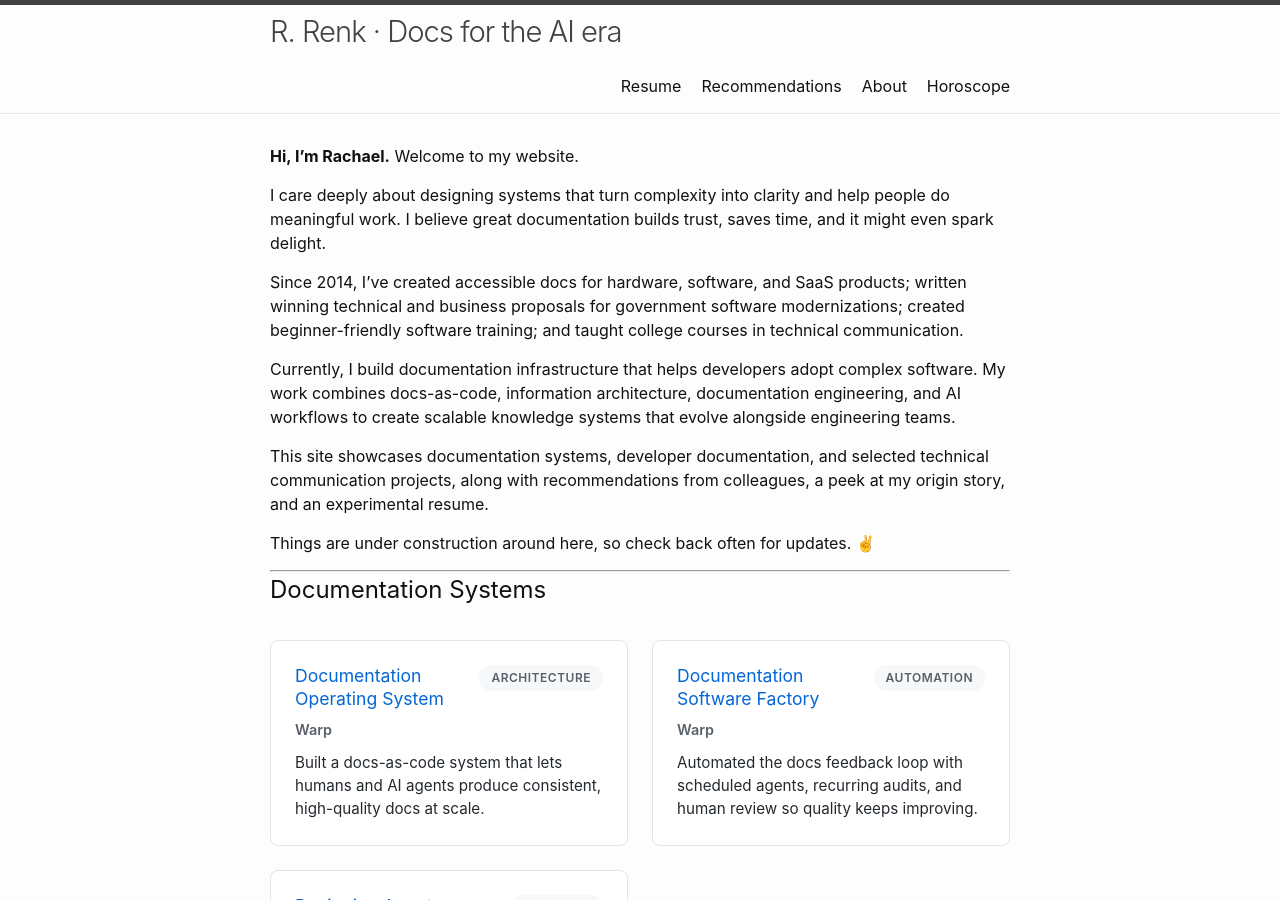
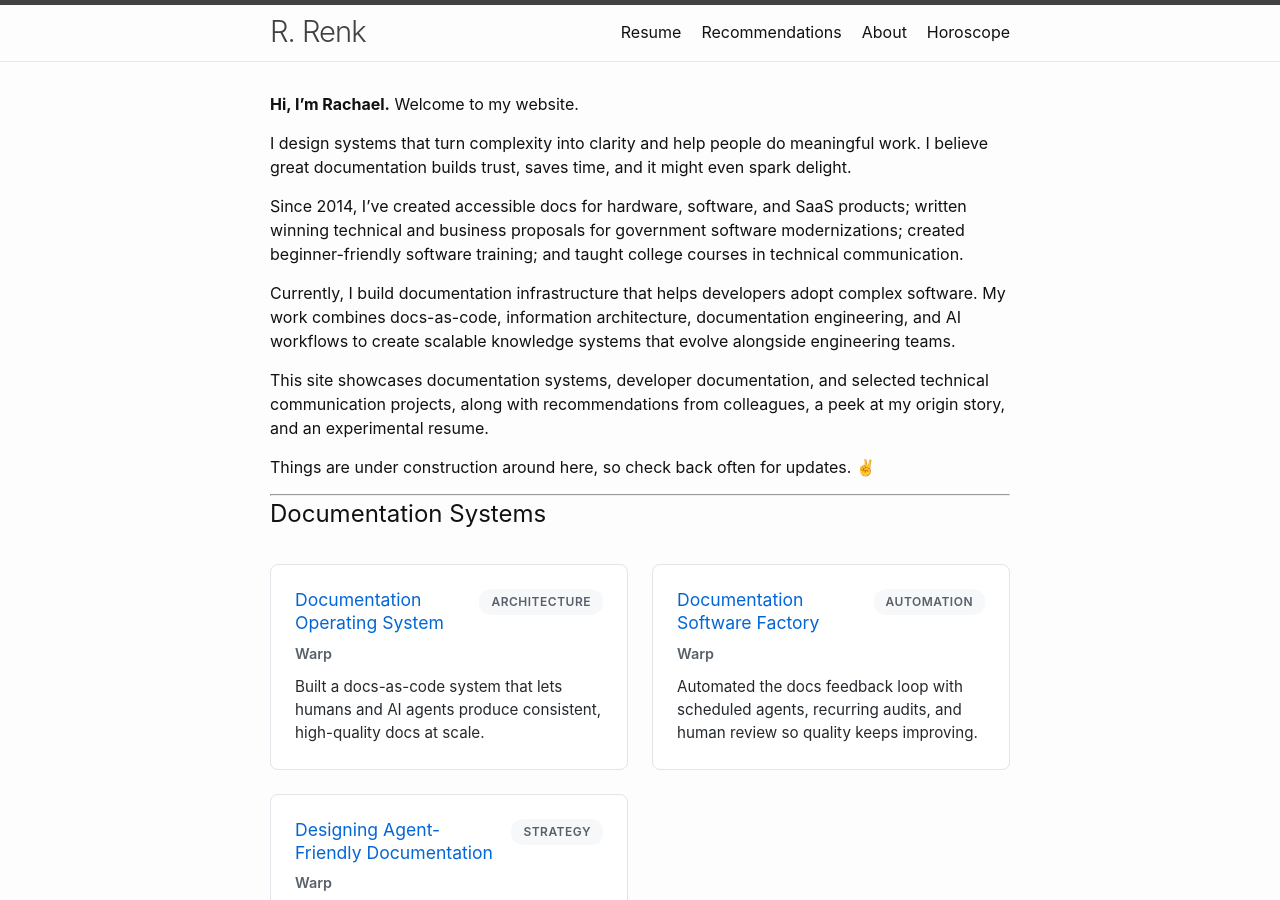
Before and after one commit to rachaelrenk/rachaelrenk.github.io, a Jekyll site: the page built from docs/index.markdown, in a window 1280 px wide and 900 px high. Built offline with Jekyll 4.4.1, drawn with Linux system fonts in a browser that asks for light colours; some of the changed text lies outside the part shown.

Commit message:
Reword homepage intro and revert site title to R. Renk
- index.markdown: intro now reads 'I design systems that turn complexity into clarity...'

- _config.yml: revert site title to 'R. Renk'.

Co-Authored-By: Oz <oz-agent@warp.dev>

```diff
--- a/docs/_config.yml
+++ b/docs/_config.yml
@@ -18,7 +18,7 @@
 # You can create any custom variable you would like, and they will be accessible
 # in the templates via {{ site.myvariable }}.
 
-title: "R. Renk · Docs for the AI era"
+title: R. Renk
 email: rachaelrenk1@gmail.com
 description: >- # this means to ignore newlines until "baseurl:"
   A technical communicator and documentation engineer.
--- a/docs/index.markdown
+++ b/docs/index.markdown
@@ -6,7 +6,7 @@ order: 1
 
 **Hi, I'm Rachael.** Welcome to my website.
 
-I care deeply about designing systems that turn complexity into clarity and help people do meaningful work. I believe great documentation builds trust, saves time, and it might even spark delight.
+I design systems that turn complexity into clarity and help people do meaningful work. I believe great documentation builds trust, saves time, and it might even spark delight.
 
 Since 2014, I've created accessible docs for hardware, software, and SaaS products; written winning technical and business proposals for government software modernizations; created beginner-friendly software training; and taught college courses in technical communication.
 
```
